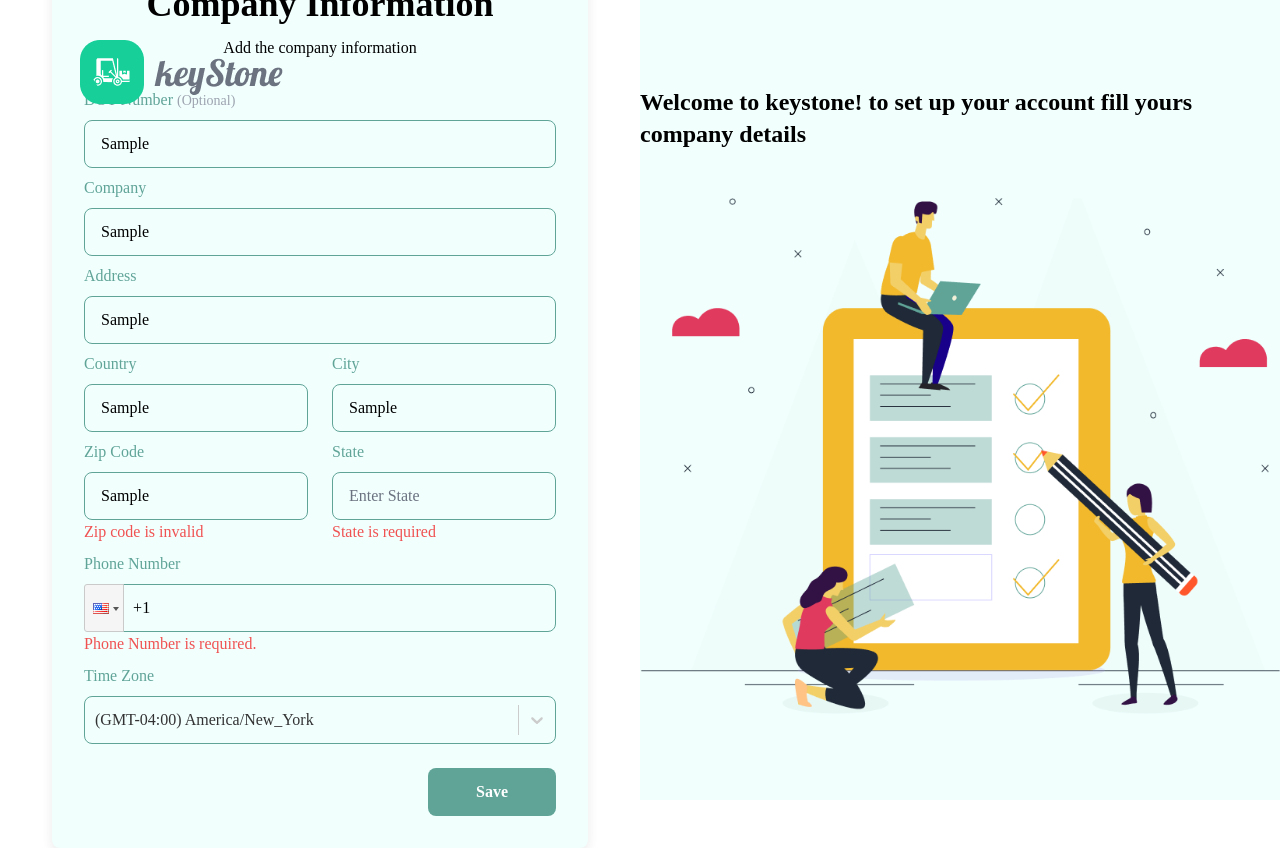
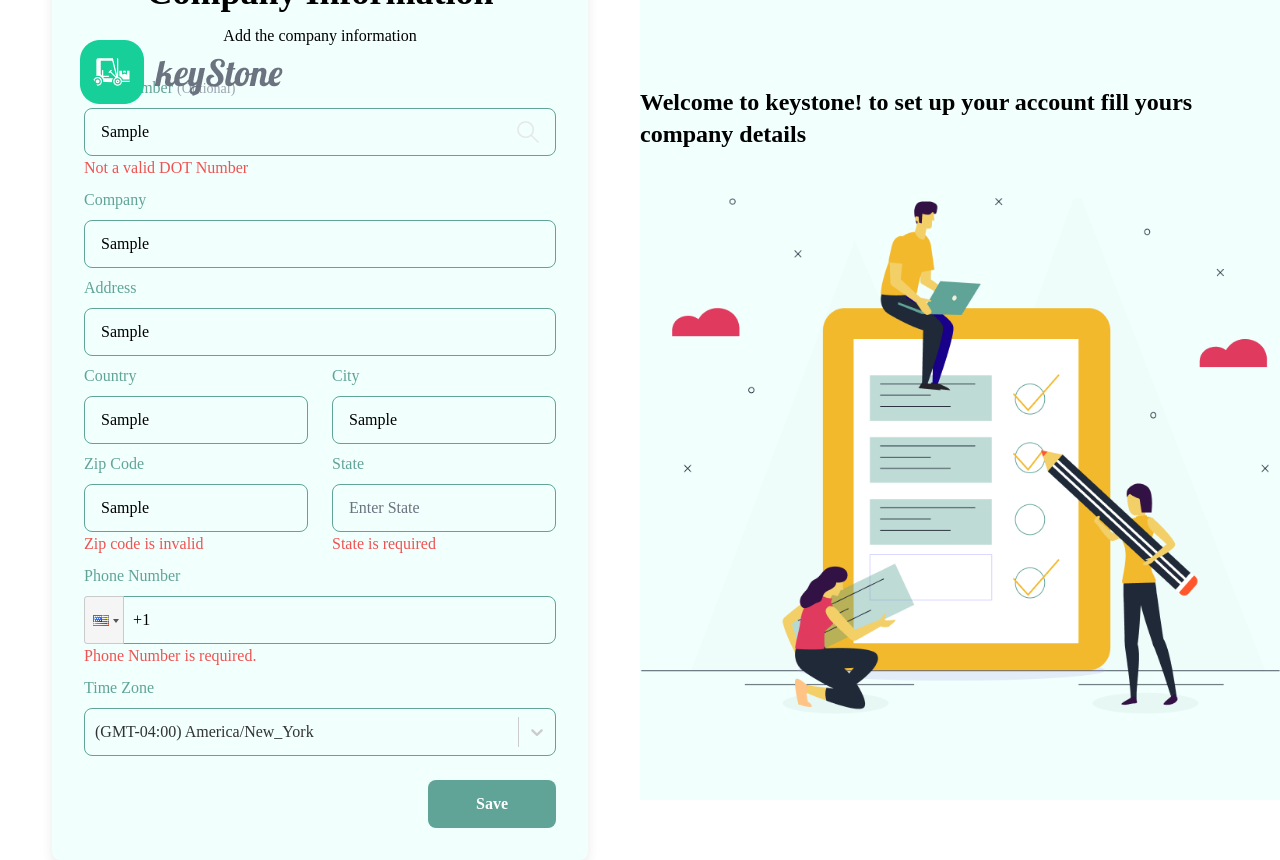
Before and after one commit to FahadInam/keystone-react, a React (Create React App) app: page /companyonboard in a window 1280 px wide. Both pictures are taken after typing "Sample", "Sample", "Sample", "Sample", "Sample", "Sample" into the empty fields and a click on the button "Save". Built offline with nearby package versions, Linux system fonts and the light colour scheme.

Commit message:
dot number

```diff
--- a/src/Schemas/index.jsx
+++ b/src/Schemas/index.jsx
@@ -15,6 +15,8 @@ export const SignUpSchema = Yup.object({
 const phoneRegExp = /^((\\+[1-9]{1,4}[ \\-]*)|(\\([0-9]{2,3}\\)[ \\-]*)|([0-9]{2,4})[ \\-]*)*?[0-9]{3,4}?[ \\-]*[0-9]{3,4}?$/
 
 export const CompanyDetails = Yup.object({
+    dotnumber: Yup.number()
+    .typeError('Not a valid DOT Number').notRequired(),
     companyname: Yup.string().min(2).max(25).required("Company name is required."),
     address: Yup.string().min(2).max(25).required("Address is required."),
     country: Yup.string().required("Country is required."),
--- a/src/components/CompanyInfo.js
+++ b/src/components/CompanyInfo.js
@@ -3,6 +3,8 @@ import { Link } from 'react-router-dom';
 import { useFormik } from 'formik';
 
 import logo from '../assets/Logo.png';
+import searchicon from '../assets/searchicon.png';
+
 import companyimage from '../assets/companyonboard.png';
 import { CompanyDetails } from '../Schemas';
 import moment from 'moment-timezone';
@@ -11,10 +13,26 @@ import PhoneInput from 'react-phone-input-2';
 import 'react-phone-input-2/lib/style.css';
 import axios from 'axios';
 import { useNavigate } from 'react-router-dom';
+import { useState } from 'react';
 
 // import 'react-select/dist/react-select.css';
 
-const initialValues = {
+
+
+// const initialValues = {
+//     companyname: "",
+//     address: "",
+//     country: "",
+//     city: "",
+//     zipcode: "",
+//     state: "",
+//     phonenumber: "",
+//     timezone: "America/New_York"
+
+// }
+function CompanyInfo() {
+
+  const [initialValues, setinitialValues] = useState({
     companyname: "",
     address: "",
     country: "",
@@ -23,10 +41,22 @@ const initialValues = {
     state: "",
     phonenumber: "",
     timezone: "America/New_York"
+  })
+  const navigate = useNavigate();
+  // const [legalName, setLegalName] = useState('');
+  // const [phyCountry, setPhyCountry] = useState('');
+  // const [phyCity, setPhyCity] = useState('');
+  // const [phyZipcode, setPhyZipcode] = useState('');
+  // const [phyState, setPhyState] = useState('');
 
-}
-function CompanyInfo() {
-  const navigate = useNavigate();
+  // const [companyData, setComapnayData]=useState({
+  //   legalName:'',
+  //   phyCountry: '',
+  //   phyCity: '',
+  //   phyZipcode: '',
+  //   phyState: ''
+  // })
+  console.log(initialValues)
 
     const timezones = moment.tz.names().map(name => ({
         label: `(GMT${moment.tz(name).format('Z')}) ${name}`,
@@ -39,7 +69,44 @@ function CompanyInfo() {
       const handlePhoneBlur = () => {
         handleBlur({ target: { name: 'phonenumber' } });
       };
-    const {values, errors ,touched ,handleBlur, handleChange, handleSubmit, setFieldValue } = useFormik({
+      const SearchDotNumber = async () => {
+        const dotnumber = document.getElementById('dotnumber').value;
+
+          // Validate the DOT number
+  try {
+    await CompanyDetails.validateAt('dotnumber', { dotnumber });
+  } catch (error) {
+    console.error('Validation error:', error.message);
+    return;
+  }
+        try {
+          const response = await axios.get(`https://mobile.fmcsa.dot.gov/qc/services/carriers/${dotnumber}?webKey=6c771d2c3eb9245cfe8775fc0a17c1792a4cbb59&format=json`);
+          // console.log(response.data.content.carrier.legalName,response.data.content.carrier.phyCountry, response.data.content.carrier.phyCity, response.data.content.carrier.phyZipcode
+          //   , response.data.content.carrier.phyState  );
+          // navigate('/invite');-
+          const { legalName, phyCountry, phyCity, phyZipcode, phyState, phyStreet } = response.data.content.carrier;
+          console.log(legalName)
+
+          resetForm({
+            values: {
+              ...initialValues,
+              companyname: legalName,
+              address: phyStreet,
+              country: phyCountry,
+              city: phyCity,
+              zipcode: phyZipcode,
+              state: phyState,
+
+            },
+          });
+
+         console.log(initialValues)
+
+        } catch (error) {
+          console.error('Error:', error);
+        }
+      }
+    const {values, errors ,touched ,handleBlur, handleChange, handleSubmit, setFieldValue, resetForm} = useFormik({
         initialValues: initialValues,
         validationSchema: CompanyDetails,
         onSubmit: async (values) => {
@@ -89,17 +156,21 @@ return (
             <p className='mb-8 leading-4'>Add the company information</p>
             <form  onSubmit={handleSubmit} className="flex flex-col">
                 <label for="dotnumber" className='text-primarytext mb-2'>DOT Number<span className='ml-1 text-gray-400 text-sm'>(Optional)</span></label>
-
+            <div className='relative'>
                 <input
                 id="dotnumber"
                 name='dotnumber'
                 type="name"
-                // value={values.firstname}
-                // onChange={handleChange}
-                // onBlur={handleBlur}
+                value={values.dotnumber}
+                onChange={handleChange}
+                onBlur={handleBlur}
                  className="px-4 py-2 border border-gray-400 rounded h-12  btn_custom focus:ring-transparent"
                   />
-                 {/* { errors.firstname && touched.firstname ? <span className='form-error text-red-500' >{errors.firstname}</span> : null} */}
+                  <img src={searchicon} className='absolute top-2 right-3 cursor-pointer' onClick={SearchDotNumber} />
+                  </div>
+                 { errors.dotnumber && touched.dotnumber ? <span className='form-error text-red-500' >{errors.dotnumber}</span> : null}
+
+
 
                                     <label for="companyname" className='text-primarytext mb-2 mt-2'>Company</label>
                 <input
```
Also changed, not shown: src/assets/searchicon.png (added).
